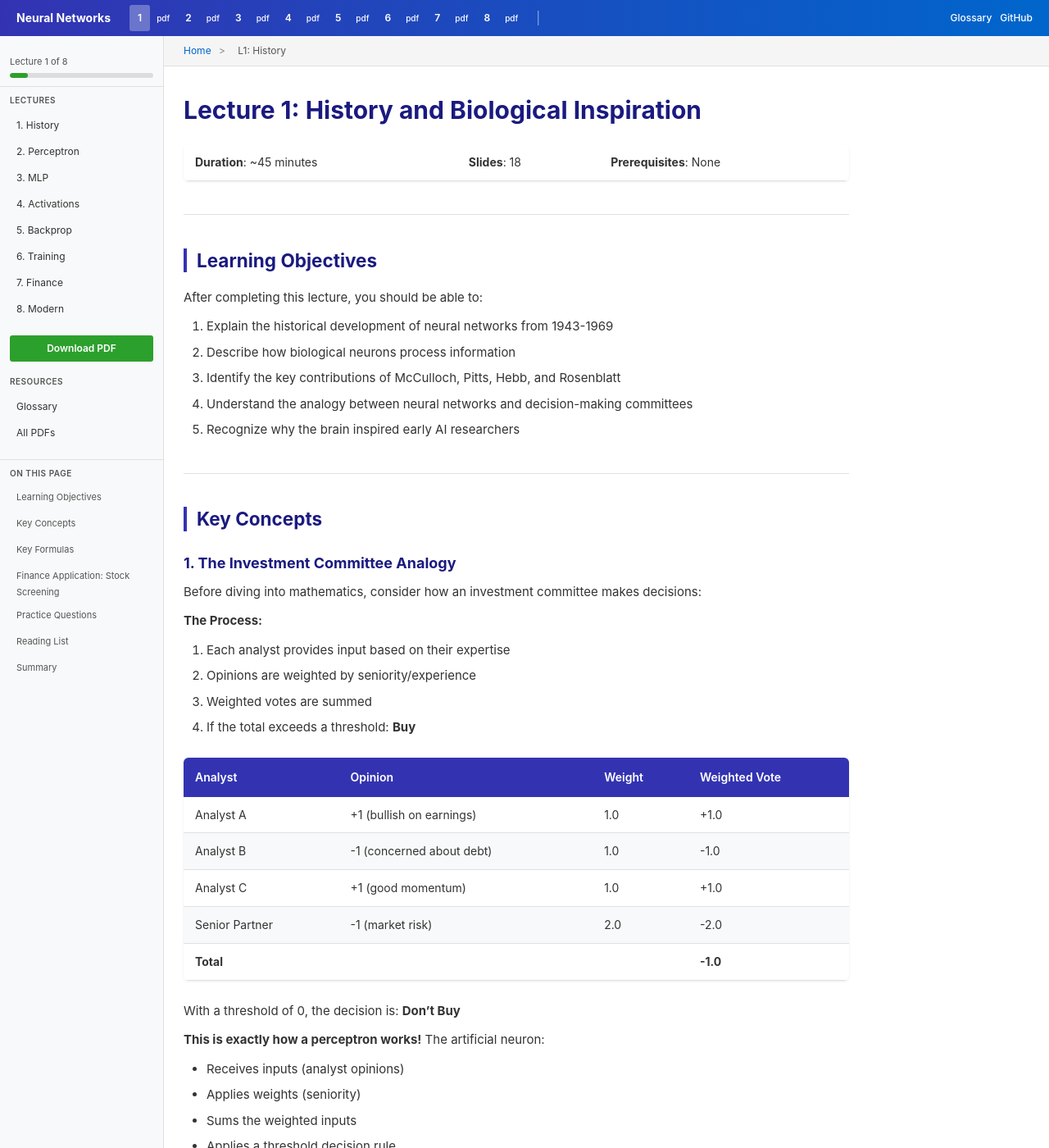
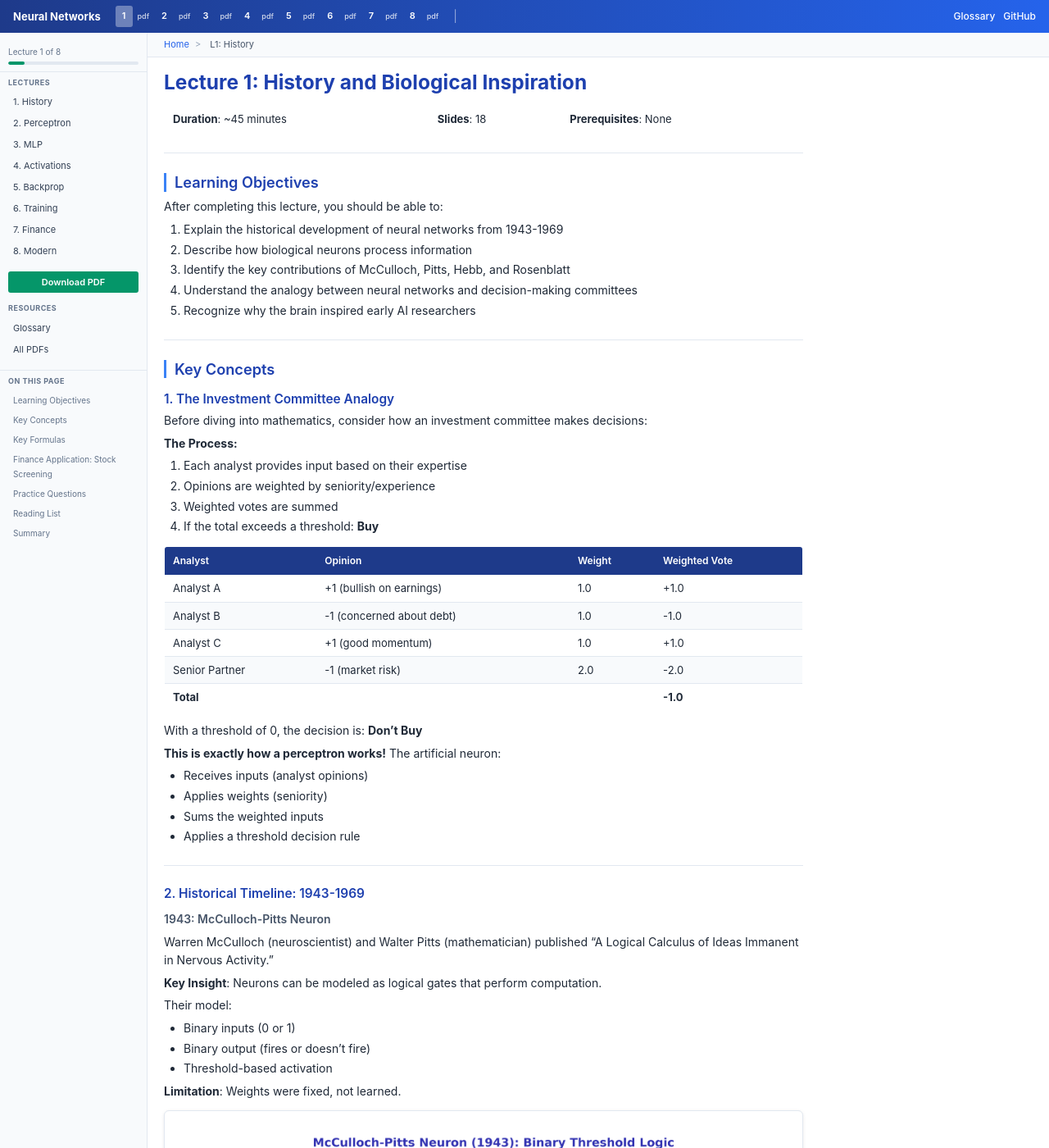
Before and after one commit to Digital-AI-Finance/neural-networks-introduction, a Jekyll site: the page built from docs/Lecture-1-History-and-Biological-Inspiration.md, in a window 1280 px wide and 1400 px high. Shown: the whole window at 82% size. Built offline with Jekyll 4.4.1, drawn with Linux system fonts in a browser that asks for light colours.

Commit message:
Substantially improve layout: tighter spacing, vibrant colors
- Reduce whitespace: tighter margins on h1-h4, paragraphs, lists
- New color scheme: deeper blues (#1E3A8A), vibrant accents
- Compact sidebar: 180px width, smaller fonts, tighter padding
- Denser tables: reduced cell padding, smaller fonts
- Smaller cards: reduced padding on pre, details, blockquotes
- Slimmer navbar: 40px height, smaller fonts
- Compact footer and lecture navigation
- Updated breakpoints for better responsive behavior

🤖 Generated with [Claude Code](https://claude.com/claude-code)

Co-Authored-By: Claude <noreply@anthropic.com>

```diff
--- a/docs/_layouts/default.html
+++ b/docs/_layouts/default.html
@@ -54,30 +54,32 @@
   </script>
 
   <style>
-    /* CSS Variables for Semantic Colors */
+    /* CSS Variables - Vibrant Professional Colors */
     :root {
-      --color-primary: #3333B2;
-      --color-primary-dark: #1A1A80;
-      --color-link: #0056B3;
-      --color-success: #2CA02C;
-      --color-warning: #FF7F0E;
+      --color-primary: #1E3A8A;
+      --color-primary-light: #3B82F6;
+      --color-primary-dark: #1E40AF;
+      --color-link: #2563EB;
+      --color-success: #059669;
+      --color-warning: #D97706;
+      --color-accent: #7C3AED;
 
-      /* Semantic card colors */
-      --card-formula-bg: #EBF5FF;
-      --card-formula-border: #3333B2;
-      --card-exercise-bg: #E8F5E9;
-      --card-exercise-border: #2CA02C;
-      --card-note-bg: #FFF3E0;
-      --card-note-border: #FF7F0E;
-      --card-code-bg: #F5F5F5;
+      /* Semantic card colors - more saturated */
+      --card-formula-bg: #EFF6FF;
+      --card-formula-border: #2563EB;
+      --card-exercise-bg: #ECFDF5;
+      --card-exercise-border: #059669;
+      --card-note-bg: #FFFBEB;
+      --card-note-border: #D97706;
+      --card-code-bg: #F1F5F9;
     }
 
     * { box-sizing: border-box; margin: 0; padding: 0; }
     body {
       font-family: -apple-system, BlinkMacSystemFont, 'Segoe UI', Roboto, sans-serif;
-      line-height: 1.7;
-      color: #333;
-      font-size: 15px;
+      line-height: 1.55;
+      color: #1F2937;
+      font-size: 14px;
     }
 
     /* Skip link for accessibility */
@@ -114,26 +116,26 @@
       background: #e8e8e8;
     }
 
-    /* Top navigation bar */
+    /* Top navigation bar - sleeker */
     .topnav {
-      background: linear-gradient(90deg, #3333B2, #0066CC);
-      padding: 8px 20px;
+      background: linear-gradient(90deg, #1E3A8A, #2563EB);
+      padding: 0 16px;
       display: flex;
       align-items: center;
-      gap: 8px;
+      gap: 6px;
       position: fixed;
       top: 0;
       left: 0;
       right: 0;
       z-index: 100;
-      height: 44px;
+      height: 40px;
     }
     .topnav-brand {
       color: white;
-      font-weight: bold;
-      font-size: 14px;
+      font-weight: 700;
+      font-size: 13px;
       text-decoration: none;
-      margin-right: 15px;
+      margin-right: 12px;
     }
     .topnav-brand:hover { text-decoration: none; }
     .topnav-lectures {
@@ -148,9 +150,9 @@
     .topnav-link {
       color: #FFFFFF;
       text-decoration: none;
-      padding: 6px 10px;
+      padding: 4px 8px;
       border-radius: 3px;
-      font-size: 12px;
+      font-size: 11px;
       font-weight: 600;
     }
     .topnav-link:hover {
@@ -159,19 +161,19 @@
       text-decoration: none;
     }
     .topnav-link.active {
-      background: rgba(255,255,255,0.3);
+      background: rgba(255,255,255,0.35);
       color: white;
     }
     .topnav-pdf {
-      color: #FFFFFF;
+      color: rgba(255,255,255,0.8);
       text-decoration: none;
-      font-size: 10px;
-      padding: 4px 6px;
+      font-size: 9px;
+      padding: 2px 4px;
       border-radius: 2px;
       font-weight: 500;
     }
     .topnav-pdf:hover {
-      background: #2CA02C;
+      background: #059669;
       color: white;
     }
     .topnav-sep {
@@ -256,202 +258,208 @@
     /* Main layout */
     .layout {
       display: flex;
-      margin-top: 44px;
-      min-height: calc(100vh - 44px);
+      margin-top: 40px;
+      min-height: calc(100vh - 40px);
     }
 
-    /* Sidebar */
+    /* Sidebar - compact */
     .sidebar {
-      width: 200px;
-      min-width: 200px;
-      background: #f8f9fa;
-      border-right: 1px solid #e0e0e0;
-      padding: 12px 0;
+      width: 180px;
+      min-width: 180px;
+      background: #F8FAFC;
+      border-right: 1px solid #E2E8F0;
+      padding: 8px 0;
       position: fixed;
-      top: 44px;
+      top: 40px;
       left: 0;
-      height: calc(100vh - 44px);
+      height: calc(100vh - 40px);
       overflow-y: auto;
-      font-size: 13px;
+      font-size: 12px;
     }
     .sidebar-section {
-      padding: 8px 12px;
+      padding: 6px 10px;
     }
     .sidebar-title {
-      color: #555;
-      font-size: 10px;
+      color: #64748B;
+      font-size: 9px;
       text-transform: uppercase;
       letter-spacing: 0.5px;
-      margin-bottom: 6px;
-      font-weight: 600;
+      margin-bottom: 4px;
+      font-weight: 700;
     }
     .sidebar a {
       display: block;
-      color: #333;
-      padding: 6px 8px;
+      color: #334155;
+      padding: 4px 6px;
       border-radius: 3px;
       text-decoration: none;
-      font-size: 12px;
-      min-height: 32px;
-      line-height: 20px;
+      font-size: 11px;
+      min-height: 26px;
+      line-height: 18px;
     }
     .sidebar a:hover {
-      background: #e8e8e8;
+      background: #E2E8F0;
       text-decoration: none;
     }
     .sidebar-progress {
-      padding: 10px 12px;
-      border-bottom: 1px solid #e0e0e0;
+      padding: 8px 10px;
+      border-bottom: 1px solid #E2E8F0;
     }
     .progress-text {
-      font-size: 11px;
-      color: #555;
-      margin-bottom: 4px;
+      font-size: 10px;
+      color: #64748B;
+      margin-bottom: 3px;
     }
     .progress-bar {
-      background: #ddd;
-      border-radius: 4px;
-      height: 6px;
+      background: #E2E8F0;
+      border-radius: 3px;
+      height: 4px;
       overflow: hidden;
     }
     .progress-fill {
-      background: #2CA02C;
+      background: #059669;
       height: 100%;
-      border-radius: 4px;
+      border-radius: 3px;
     }
     .sidebar-pdf-btn {
       display: block;
-      background: #2CA02C;
+      background: #059669;
       color: white !important;
-      padding: 8px 10px;
+      padding: 6px 8px;
       border-radius: 4px;
-      font-size: 12px;
+      font-size: 11px;
       font-weight: 600;
       text-align: center;
-      margin: 8px 12px;
-      min-height: 36px;
+      margin: 6px 10px;
+      min-height: 30px;
     }
     .sidebar-pdf-btn:hover {
-      background: #228B22;
+      background: #047857;
       text-decoration: none;
     }
 
     /* TOC in sidebar */
     .toc-section {
-      border-top: 1px solid #e0e0e0;
-      margin-top: 8px;
-      padding-top: 8px;
+      border-top: 1px solid #E2E8F0;
+      margin-top: 6px;
+      padding-top: 6px;
     }
     .toc-section a {
-      font-size: 11px;
-      color: #555;
-      padding: 4px 8px;
+      font-size: 10px;
+      color: #64748B;
+      padding: 3px 6px;
+      min-height: 22px;
     }
 
     /* Main content */
     .main-wrapper {
-      margin-left: 200px;
+      margin-left: 180px;
       flex: 1;
       display: flex;
       flex-direction: column;
     }
     .breadcrumbs {
-      padding: 8px 24px;
-      background: #f5f5f5;
-      border-bottom: 1px solid #e0e0e0;
-      font-size: 12px;
+      padding: 6px 20px;
+      background: #F8FAFC;
+      border-bottom: 1px solid #E2E8F0;
+      font-size: 11px;
     }
-    .breadcrumbs a { color: #0066CC; }
-    .breadcrumbs span { color: #888; margin: 0 6px; }
-    .breadcrumbs .current { color: #555; }
+    .breadcrumbs a { color: var(--color-link); }
+    .breadcrumbs span { color: #94A3B8; margin: 0 4px; }
+    .breadcrumbs .current { color: #475569; }
 
     main {
-      max-width: 860px;
-      padding: 20px 24px;
+      max-width: 820px;
+      padding: 16px 20px;
       flex: 1;
     }
 
-    /* Typography - improved hierarchy */
+    /* Typography - tight hierarchy */
     h1 {
       color: var(--color-primary-dark);
-      font-size: 2em;
-      margin: 0.5em 0 0.8em;
+      font-size: 1.75em;
+      margin: 0 0 0.5em;
       line-height: 1.2;
+      font-weight: 700;
     }
     h2 {
       color: var(--color-primary-dark);
-      font-size: 1.5em;
-      margin: 1.8em 0 0.8em;
-      padding-left: 12px;
-      border-left: 4px solid var(--color-primary);
-      scroll-margin-top: 60px;
-      line-height: 1.3;
+      font-size: 1.3em;
+      margin: 1.2em 0 0.4em;
+      padding-left: 10px;
+      border-left: 3px solid var(--color-primary-light);
+      scroll-margin-top: 50px;
+      line-height: 1.25;
+      font-weight: 600;
     }
     h3 {
       color: var(--color-primary-dark);
-      font-size: 1.2em;
-      margin: 1.5em 0 0.6em;
-      line-height: 1.3;
+      font-size: 1.1em;
+      margin: 1em 0 0.3em;
+      line-height: 1.25;
+      font-weight: 600;
     }
     h4 {
-      color: var(--color-primary-dark);
-      font-size: 1.05em;
-      margin: 1.2em 0 0.5em;
+      color: #475569;
+      font-size: 1em;
+      margin: 0.8em 0 0.3em;
+      font-weight: 600;
     }
-    p { margin: 10px 0; }
+    p { margin: 6px 0; }
     a { color: var(--color-link); text-decoration: none; }
     a:hover { text-decoration: underline; }
 
     /* Section dividers */
     hr {
       border: none;
-      border-top: 1px solid #e0e0e0;
-      margin: 2.5rem 0;
+      border-top: 1px solid #E2E8F0;
+      margin: 1.5rem 0;
     }
 
-    /* Tables - styled with zebra striping */
+    /* Tables - compact with zebra striping */
     table {
       border-collapse: collapse;
       width: 100%;
-      margin: 1.5rem 0;
-      font-size: 14px;
-      border-radius: 6px;
+      margin: 0.8rem 0;
+      font-size: 13px;
+      border-radius: 4px;
       overflow: hidden;
-      box-shadow: 0 1px 3px rgba(0,0,0,0.08);
+      border: 1px solid #E2E8F0;
     }
     th {
       background: var(--color-primary);
       color: white;
-      padding: 12px 14px;
+      padding: 8px 10px;
       text-align: left;
       font-weight: 600;
+      font-size: 12px;
       border: none;
     }
     td {
-      padding: 10px 14px;
-      border-bottom: 1px solid #e0e0e0;
+      padding: 6px 10px;
+      border-bottom: 1px solid #E2E8F0;
       border-left: none;
       border-right: none;
     }
-    tr:nth-child(even) { background: #F8F9FA; }
-    tr:hover { background: #f0f4f8; }
+    tr:nth-child(even) { background: #F8FAFC; }
+    tr:hover { background: #EFF6FF; }
 
-    /* Code blocks - styled cards */
+    /* Code blocks - compact cards */
     code {
       background: var(--card-code-bg);
-      padding: 2px 6px;
+      padding: 1px 5px;
       border-radius: 3px;
-      font-size: 13px;
+      font-size: 12px;
       font-family: 'SF Mono', 'Monaco', 'Consolas', monospace;
     }
     pre {
       background: var(--card-formula-bg);
-      border-left: 4px solid var(--card-formula-border);
-      padding: 1rem 1.5rem;
-      border-radius: 6px;
+      border-left: 3px solid var(--card-formula-border);
+      padding: 10px 12px;
+      border-radius: 4px;
       overflow-x: auto;
-      font-size: 13px;
-      margin: 1rem 0;
+      font-size: 12px;
+      margin: 0.6rem 0;
     }
     pre code {
       background: none;
@@ -461,12 +469,13 @@
     /* Blockquotes - orange note cards */
     blockquote {
       background: var(--card-note-bg);
-      border-left: 4px solid var(--card-note-border);
-      margin: 1rem 0;
-      padding: 1rem 1.5rem;
-      border-radius: 6px;
-      color: #555;
+      border-left: 3px solid var(--card-note-border);
+      margin: 0.6rem 0;
+      padding: 8px 12px;
+      border-radius: 4px;
+      color: #78350F;
       font-style: italic;
+      font-size: 13px;
     }
     blockquote p:first-child { margin-top: 0; }
     blockquote p:last-child { margin-bottom: 0; }
@@ -474,21 +483,22 @@
     /* Details/Summary - green exercise cards */
     details {
       background: var(--card-exercise-bg);
-      border-left: 4px solid var(--card-exercise-border);
-      padding: 0.8rem 1rem;
-      border-radius: 6px;
-      margin: 1rem 0;
-      font-size: 14px;
+      border-left: 3px solid var(--card-exercise-border);
+      padding: 6px 10px;
+      border-radius: 4px;
+      margin: 0.6rem 0;
+      font-size: 13px;
     }
     details[open] {
-      padding-bottom: 1rem;
+      padding-bottom: 10px;
     }
     summary {
       cursor: pointer;
       font-weight: 600;
       color: var(--color-success);
-      padding: 4px 0;
+      padding: 2px 0;
       list-style: none;
+      font-size: 13px;
     }
     summary::-webkit-details-marker { display: none; }
     summary::before {
@@ -500,16 +510,16 @@
     }
 
     img { max-width: 100%; height: auto; }
-    ul, ol { margin: 10px 0; padding-left: 28px; }
-    li { margin: 6px 0; }
+    ul, ol { margin: 6px 0; padding-left: 24px; }
+    li { margin: 3px 0; }
 
-    /* Footer - improved contrast */
+    /* Footer - compact */
     .footer {
-      padding: 12px 24px;
-      border-top: 1px solid #ddd;
-      color: #444;
-      font-size: 12px;
-      background: #f9f9f9;
+      padding: 8px 20px;
+      border-top: 1px solid #E2E8F0;
+      color: #64748B;
+      font-size: 11px;
+      background: #F8FAFC;
     }
 
     /* Lecture nav - compact */
@@ -517,35 +527,37 @@
       display: flex;
       justify-content: space-between;
       align-items: center;
-      margin-top: 24px;
-      padding: 12px;
-      background: #f5f5f5;
-      border-radius: 6px;
-      font-size: 13px;
+      margin-top: 16px;
+      padding: 8px;
+      background: #F1F5F9;
+      border-radius: 4px;
+      font-size: 12px;
     }
     .lecture-nav a {
-      padding: 8px 16px;
-      background: #1A1A80;
+      padding: 6px 12px;
+      background: var(--color-primary);
       color: white !important;
       border-radius: 4px;
-      min-height: 40px;
+      min-height: 32px;
       display: inline-flex;
       align-items: center;
+      font-size: 12px;
     }
     .lecture-nav a:hover {
-      background: #15156A;
+      background: var(--color-primary-dark);
       text-decoration: none;
     }
     .lecture-nav .disabled { visibility: hidden; }
 
-    /* Charts - enhanced containers */
+    /* Charts - compact containers */
     .chart-container {
       background: white;
-      border-radius: 8px;
-      box-shadow: 0 2px 8px rgba(0,0,0,0.1);
-      padding: 1.5rem;
-      margin: 1.5rem 0;
+      border-radius: 6px;
+      box-shadow: 0 1px 4px rgba(0,0,0,0.08);
+      padding: 12px;
+      margin: 0.8rem 0;
       text-align: center;
+      border: 1px solid #E2E8F0;
     }
     .chart-container img {
       max-width: 100%;
@@ -553,31 +565,31 @@
       border: none;
     }
     .chart-container img:hover {
-      box-shadow: 0 4px 12px rgba(0,0,0,0.15);
+      box-shadow: 0 2px 8px rgba(0,0,0,0.12);
     }
     .chart-container .chart-link {
       display: block;
-      font-size: 12px;
-      color: #666;
-      margin-top: 10px;
+      font-size: 10px;
+      color: #64748B;
+      margin-top: 6px;
       font-style: italic;
     }
 
-    /* Back to top button */
+    /* Back to top button - smaller */
     .back-to-top {
       position: fixed;
-      bottom: 30px;
-      right: 30px;
+      bottom: 20px;
+      right: 20px;
       background: var(--color-primary);
       color: white;
-      width: 50px;
-      height: 50px;
+      width: 40px;
+      height: 40px;
       border-radius: 50%;
       display: none;
       align-items: center;
       justify-content: center;
-      font-size: 24px;
-      box-shadow: 0 2px 10px rgba(0,0,0,0.2);
+      font-size: 18px;
+      box-shadow: 0 2px 8px rgba(0,0,0,0.15);
       cursor: pointer;
       z-index: 1000;
       border: none;
@@ -596,11 +608,12 @@
     /* Mobile: < 480px */
     @media (max-width: 480px) {
       .topnav {
-        padding: 6px 12px;
+        padding: 0 10px;
+        height: 38px;
       }
       .topnav-brand {
-        font-size: 13px;
-        margin-right: 8px;
+        font-size: 12px;
+        margin-right: 6px;
       }
       .topnav-lectures {
         display: none;
@@ -617,36 +630,43 @@
       .main-wrapper {
         margin-left: 0;
       }
+      .layout {
+        margin-top: 38px;
+        min-height: calc(100vh - 38px);
+      }
       main {
-        padding: 16px 12px;
+        padding: 12px 10px;
       }
-      h1 { font-size: 1.6em; }
-      h2 { font-size: 1.3em; padding-left: 10px; }
-      h3 { font-size: 1.1em; }
+      h1 { font-size: 1.5em; margin-bottom: 0.4em; }
+      h2 { font-size: 1.2em; padding-left: 8px; margin: 1em 0 0.3em; }
+      h3 { font-size: 1.05em; }
       .lecture-nav {
         flex-direction: column;
-        gap: 8px;
+        gap: 6px;
+        padding: 6px;
       }
       .lecture-nav a {
         width: 100%;
         justify-content: center;
       }
       .footer {
-        padding: 10px 12px;
+        padding: 6px 10px;
       }
       .back-to-top {
-        bottom: 20px;
-        right: 20px;
-        width: 44px;
-        height: 44px;
-        font-size: 20px;
+        bottom: 15px;
+        right: 15px;
+        width: 36px;
+        height: 36px;
+        font-size: 16px;
       }
       .chart-container {
-        padding: 1rem;
-        margin: 1rem 0;
+        padding: 8px;
+        margin: 0.6rem 0;
       }
-      table { font-size: 13px; }
-      th, td { padding: 8px 10px; }
+      table { font-size: 12px; }
+      th, td { padding: 5px 8px; }
+      pre { padding: 8px 10px; font-size: 11px; }
+      details { padding: 5px 8px; }
     }
 
     /* Tablet: 481px - 768px */
@@ -658,35 +678,35 @@
         display: block;
       }
       .sidebar {
-        width: 180px;
-        min-width: 180px;
+        width: 160px;
+        min-width: 160px;
       }
       .main-wrapper {
-        margin-left: 180px;
+        margin-left: 160px;
       }
       /* Hide TOC on tablet */
       .toc-section {
         display: none;
       }
       .back-to-top {
-        bottom: 20px;
-        right: 20px;
+        bottom: 15px;
+        right: 15px;
       }
     }
 
-    /* Small desktop: 769px - 800px */
-    @media (min-width: 769px) and (max-width: 800px) {
+    /* Small desktop: 769px - 900px */
+    @media (min-width: 769px) and (max-width: 900px) {
       .sidebar {
-        width: 180px;
-        min-width: 180px;
+        width: 160px;
+        min-width: 160px;
       }
       .main-wrapper {
-        margin-left: 180px;
+        margin-left: 160px;
       }
     }
 
-    /* Desktop: > 800px */
-    @media (min-width: 801px) {
+    /* Desktop: > 900px */
+    @media (min-width: 901px) {
       .mobile-menu-btn {
         display: none;
       }
```
